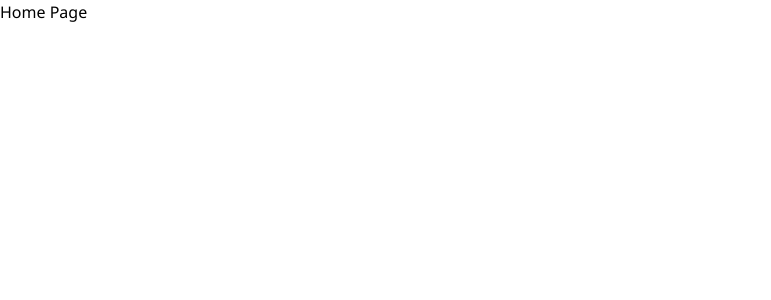
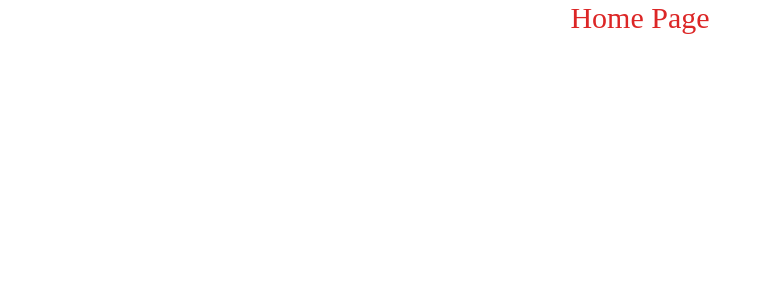
Before and after one commit to barisertugrul/react-food-ordering, a Next.js app: page /home in a window 1280 px wide. Shown: the top 300 px of the page, without its empty margins (0-771 px from the left). Built offline with nearby package versions, Linux system fonts and the light colour scheme.

Commit message:
End of 2.8

```diff
--- a/pages/home/index.jsx
+++ b/pages/home/index.jsx
@@ -2,7 +2,7 @@
 
 const Index = () => {
   return (
-    <div>Home Page</div>
+    <div className='text-red-600 font-dancing text-center text-3xl'>Home Page</div>
   )
 }
 
--- a/pages/index.jsx
+++ b/pages/index.jsx
@@ -3,12 +3,15 @@
 
 export default function Index() {
   return (
-    <div className=''>
+    <div className="">
       <Head>
         <title>Create Next App</title>
         <meta name="description" content="Generated by create next app" />
         <meta name="viewport" content="width=device-width, initial-scale=1" />
         <link rel="icon" href="/favicon.ico" />
+        <link rel="preconnect" href="https://fonts.googleapis.com"/>
+        <link rel="preconnect" href="https://fonts.gstatic.com" crossorigin="true" />
+        <link href="https://fonts.googleapis.com/css2?family=Dancing+Script:wght@400;700&display=swap" rel="stylesheet" />
       </Head>
       <Home />
     </div>
--- a/styles/globals.css
+++ b/styles/globals.css
@@ -1,6 +1,7 @@
 @tailwind base;
 @tailwind components;
 @tailwind utilities;
+@import url('https://fonts.googleapis.com/css2?family=Dancing+Script:wght@400;700&display=swap');
 
 html,
 body {
--- a/tailwind.config.js
+++ b/tailwind.config.js
@@ -11,9 +11,13 @@
   theme: {
     extend: {
       colors: {
-        primary: "#00bcd4"
+        primary: "#ffbe33",
+        secondary: "#222831",
       }
     },
+    fontFamily: {
+      dancing: ["Dancing Script", "cursive"]
+    }
   },
   plugins: [],
 }
```
